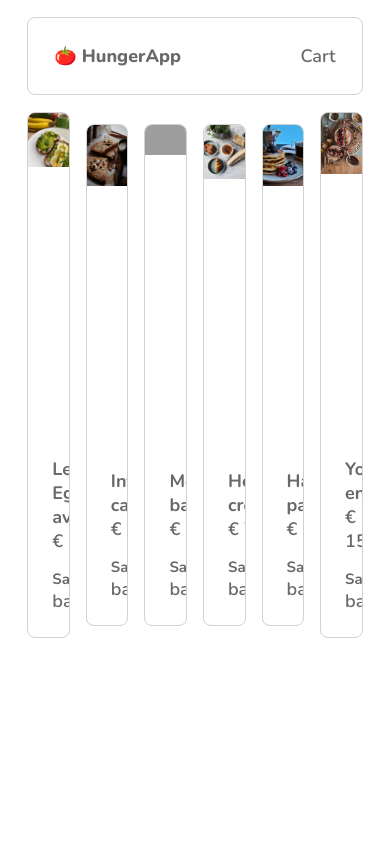
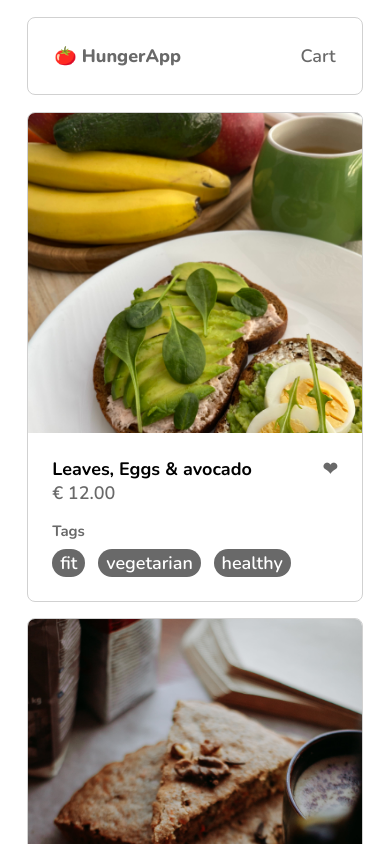
Before and after one commit to meloryayala/hunger-app-angular17, an Angular app: page / in a window 390 px wide. Shown: the top 844 px of the page. Built offline with nearby package versions, Linux system fonts and the light colour scheme; grey boxes are pictures that could not be loaded.

Commit message:
feat: add responsive grid

```diff
--- a/src/app/home/home.component.css
+++ b/src/app/home/home.component.css
@@ -3,18 +3,35 @@ section {
 }
 
 ul {
-  display: flex;
-  justify-content: left;
-  align-items: center;
+  display: grid;
+  grid-auto-rows: 1fr;
+  grid-template-columns: 1fr 1fr 1fr 1fr;
   gap: 1rem;
 }
 
 ul li {
   height: auto;
-  width: 20%;
   border: 1px solid #d1d1d1;
   border-radius: 0.5rem;
   overflow: hidden;
+}
+
+@media only screen and (max-width: 1200px) {
+  ul {
+    grid-template-columns: 1fr 1fr 1fr;
+  }
+}
+
+@media only screen and (max-width: 1024px) {
+  ul {
+    grid-template-columns: 1fr 1fr;
+  }
+}
+
+@media only screen and (max-width: 768px) {
+  ul {
+    grid-template-columns: 1fr;
+  }
 }
 
 li a:hover {
@@ -41,6 +58,23 @@ li .card-header {
   justify-content: space-between;
 }
 
+li .card-title {
+  color: black;
+}
+
 li .favorite {
   color: #F03A17;
 }
+
+.tags {
+  display: flex;
+  gap: 0.8rem;
+  margin-top: 0.5rem;
+}
+
+.tag-item {
+  background-color: dimgray;
+  color: white;
+  border-radius: 50px;
+  padding: 2px 8px 2px 8px;
+}
--- a/src/app/home/home.component.html
+++ b/src/app/home/home.component.html
@@ -1,6 +1,6 @@
 <section>
   <ul>
-    @for (food of foods; track food) {
+    @for (food of foods; track food.id) {
     <li>
     <a href="#">
     <div class="img">
@@ -11,7 +11,7 @@
 
     <div class="card-header">
     <div>
-    <h4>{{food.name}}</h4>
+    <h4 class="card-title">{{food.name}}</h4>
     <p>€ {{(food.price).toFixed(2)}}</p>
     </div>
     <span class="{{food.favorite? 'favorite' : '' }}">
@@ -20,9 +20,11 @@
     </div>
 
     <div>
-    <h5>Savory</h5>
-    <div>
-    badges
+    <h5>Tags</h5>
+    <div class="tags">
+    @for(tag of food.tags; track tag) {
+    <span class="tag-item">{{tag}}</span>
+    }
     </div>
     </div>
 
--- a/src/app/services/food/food.service.ts
+++ b/src/app/services/food/food.service.ts
@@ -19,7 +19,6 @@ export class FoodService {
         favorite: false,
         stars: 4.5,
         imageUrl: 'assets/images/food/eggs.jpg',
-        origins: ['australia'],
       },
       {
         id: 2,
@@ -29,7 +28,6 @@ export class FoodService {
         favorite: false,
         stars: 4.0,
         imageUrl: 'assets/images/food/cake.jpg',
-        origins: ['australia'],
       },
       {
         id: 3,
@@ -39,7 +37,6 @@ export class FoodService {
         favorite: true,
         stars: 5,
         imageUrl: 'assets/images/food/bacon.jpg',
-        origins: ['england'],
       },
       {
         id: 4,
@@ -49,7 +46,6 @@ export class FoodService {
         favorite: true,
         stars: 4.8,
         imageUrl: 'assets/images/food/croissant.jpg',
-        origins: ['french'],
       },
       {
         id: 5,
@@ -59,7 +55,6 @@ export class FoodService {
         favorite: false,
         stars: 4.5,
         imageUrl: 'assets/images/food/pancakes.jpg',
-        origins: ['usa'],
       },
       {
         id: 6,
@@ -69,7 +64,6 @@ export class FoodService {
         favorite: false,
         stars: 4.0,
         imageUrl: 'assets/images/food/yogurt.jpg',
-        origins: ['australia'],
       }
     ]
   }
--- a/src/app/share/models/food.ts
+++ b/src/app/share/models/food.ts
@@ -6,5 +6,4 @@ export class Food {
   favorite: boolean = false;
   stars: number = 0;
   imageUrl!: string;
-  origins!: string[];
 }
```
